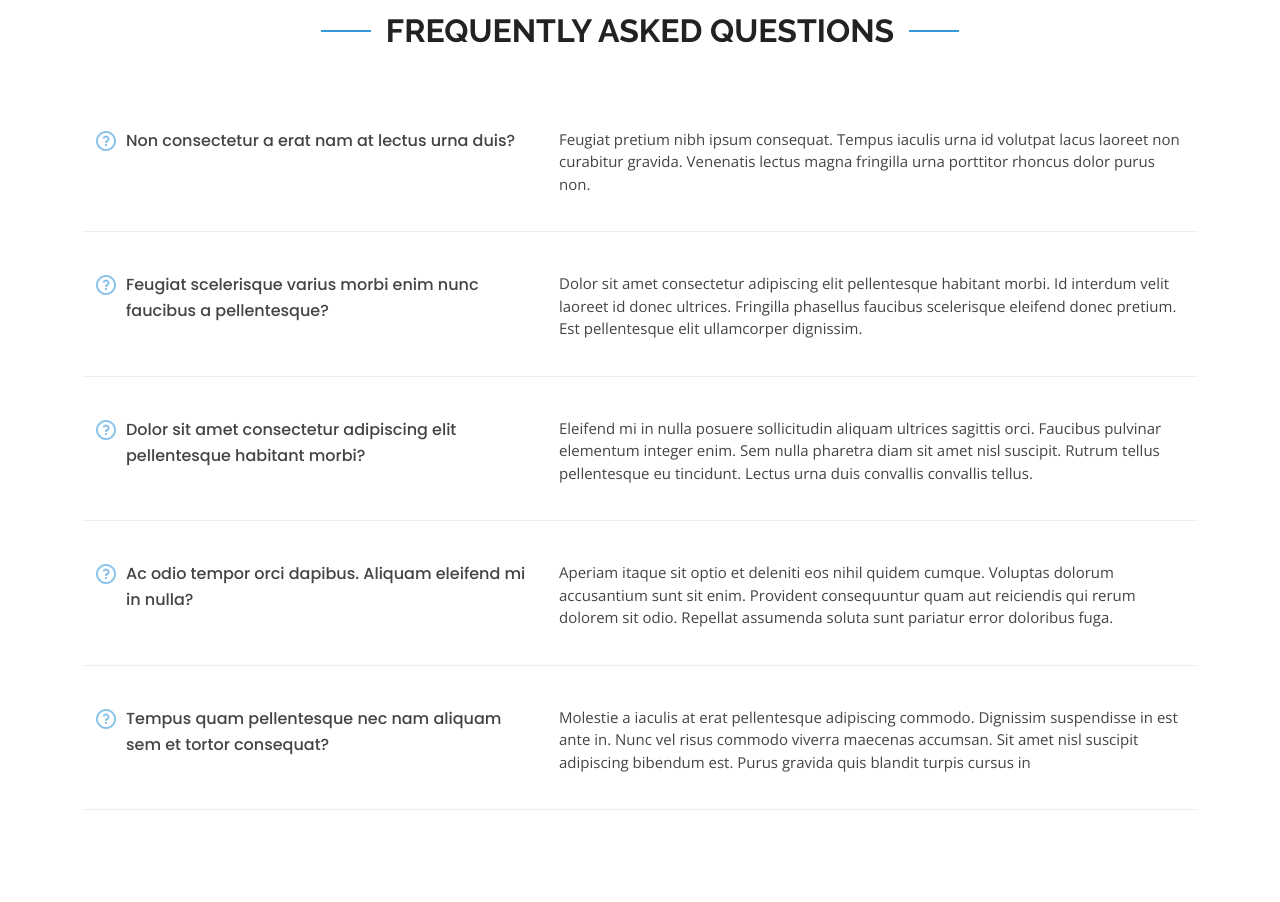
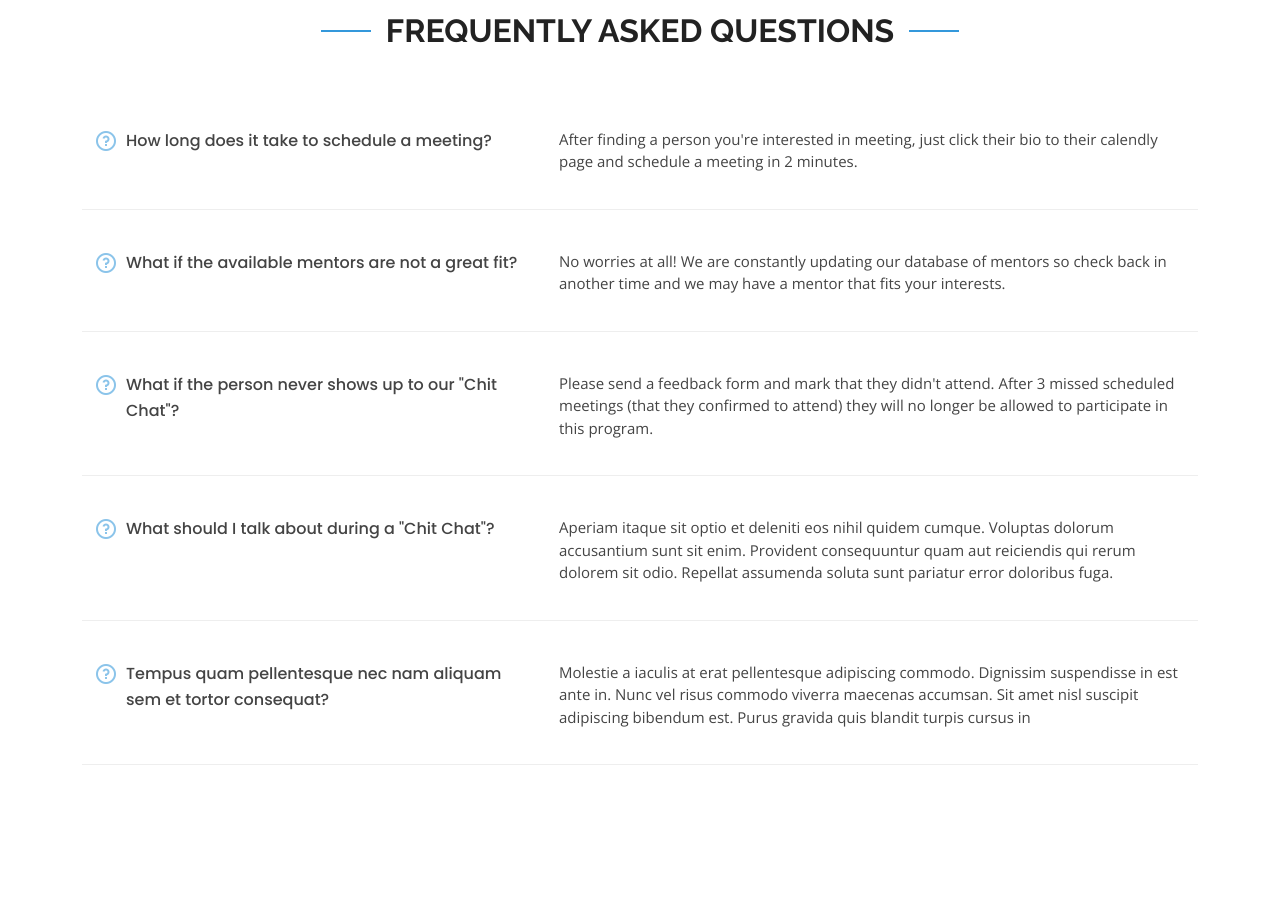
Before and after one commit to Miiichen/connected-chit-chat, a plain HTML site: page index.html in a window 1280 px wide. Shown: the part 4000-4902 px from the top of the page. Drawn offline with nearby package versions, Linux system fonts and the light colour scheme.

Commit message:
Update index.html

```diff
--- a/index.html
+++ b/index.html
@@ -112,7 +112,7 @@
 
           <div class="col-lg-2 col-md-4 col-6">
             <img src="assets/img/clients/logo (4).png" class="img-fluid" alt="" data-aos="zoom-in">
-            <li><a href = "https://connected.berkeley.edu/" </a></li>
+              <li><a href = "https://connected.berkeley.edu/"</a></li>
           </div>
 
         </div>
@@ -509,11 +509,11 @@
         <div class="row faq-item d-flex align-items-stretch" data-aos="fade-up" data-aos-delay="100">
           <div class="col-lg-5">
             <i class="ri-question-line"></i>
-            <h4>Non consectetur a erat nam at lectus urna duis?</h4>
+            <h4>How long does it take to schedule a meeting?</h4>
           </div>
           <div class="col-lg-7">
             <p>
-              Feugiat pretium nibh ipsum consequat. Tempus iaculis urna id volutpat lacus laoreet non curabitur gravida. Venenatis lectus magna fringilla urna porttitor rhoncus dolor purus non.
+              After finding a person you're interested in meeting, just click their bio to their calendly page and schedule a meeting in 2 minutes.
             </p>
           </div>
         </div><!-- End F.A.Q Item-->
@@ -521,11 +521,11 @@
         <div class="row faq-item d-flex align-items-stretch" data-aos="fade-up" data-aos-delay="200">
           <div class="col-lg-5">
             <i class="ri-question-line"></i>
-            <h4>Feugiat scelerisque varius morbi enim nunc faucibus a pellentesque?</h4>
+            <h4>What if the available mentors are not a great fit?</h4>
           </div>
           <div class="col-lg-7">
             <p>
-              Dolor sit amet consectetur adipiscing elit pellentesque habitant morbi. Id interdum velit laoreet id donec ultrices. Fringilla phasellus faucibus scelerisque eleifend donec pretium. Est pellentesque elit ullamcorper dignissim.
+              No worries at all! We are constantly updating our database of mentors so check back in another time and we may have a mentor that fits your interests.
             </p>
           </div>
         </div><!-- End F.A.Q Item-->
@@ -533,11 +533,11 @@
         <div class="row faq-item d-flex align-items-stretch" data-aos="fade-up" data-aos-delay="300">
           <div class="col-lg-5">
             <i class="ri-question-line"></i>
-            <h4>Dolor sit amet consectetur adipiscing elit pellentesque habitant morbi?</h4>
+            <h4>What if the person never shows up to our "Chit Chat"?</h4>
           </div>
           <div class="col-lg-7">
             <p>
-              Eleifend mi in nulla posuere sollicitudin aliquam ultrices sagittis orci. Faucibus pulvinar elementum integer enim. Sem nulla pharetra diam sit amet nisl suscipit. Rutrum tellus pellentesque eu tincidunt. Lectus urna duis convallis convallis tellus.
+              Please send a feedback form and mark that they didn't attend. After 3 missed scheduled meetings (that they confirmed to attend) they will no longer be allowed to participate in this program.
             </p>
           </div>
         </div><!-- End F.A.Q Item-->
@@ -545,7 +545,7 @@
         <div class="row faq-item d-flex align-items-stretch" data-aos="fade-up" data-aos-delay="400">
           <div class="col-lg-5">
             <i class="ri-question-line"></i>
-            <h4>Ac odio tempor orci dapibus. Aliquam eleifend mi in nulla?</h4>
+            <h4>What should I talk about during a "Chit Chat"?</h4>
           </div>
           <div class="col-lg-7">
             <p>
```
